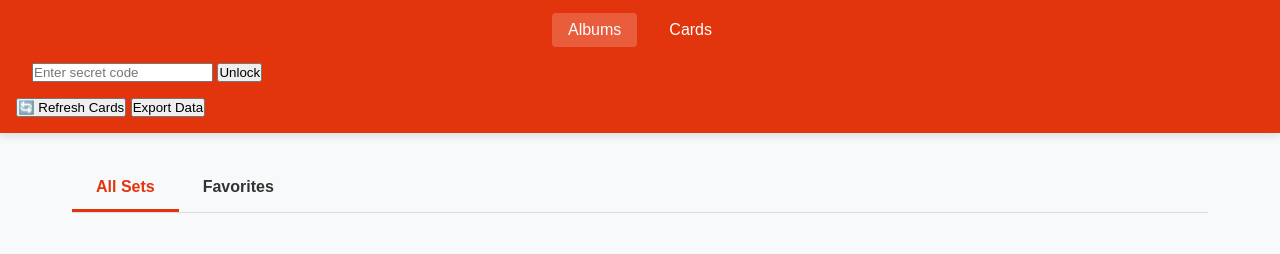
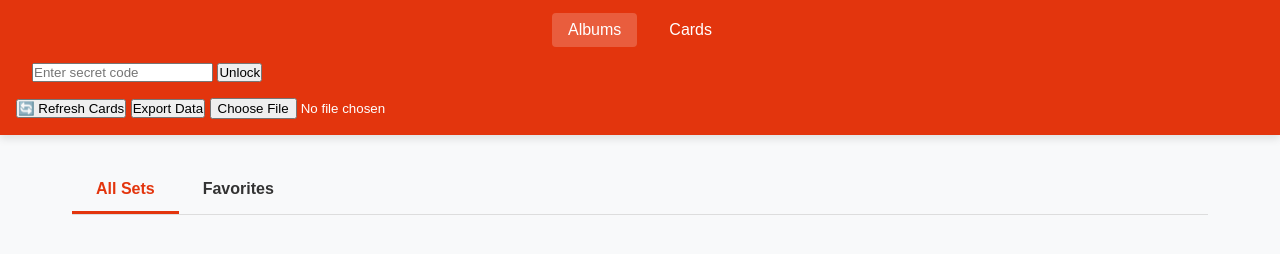
Before and after one commit to gianloco04/mypokealbum, a plain HTML site: page index.html in a window 1280 px wide. Shown: the part 56-310 px from the top of the page. Drawn offline with Linux system fonts and the light colour scheme; no server answers.

Commit message:
Update index.html

```diff
--- a/index.html
+++ b/index.html
@@ -21,6 +21,7 @@
           </div>
           <button id="refresh-cards-button">🔄 Refresh Cards</button>
           <button onclick="exportData()">Export Data</button>
+          <input type="file" accept=".json" onchange="importData(event)">
     </header>
 
     <main id="main-content">
```
